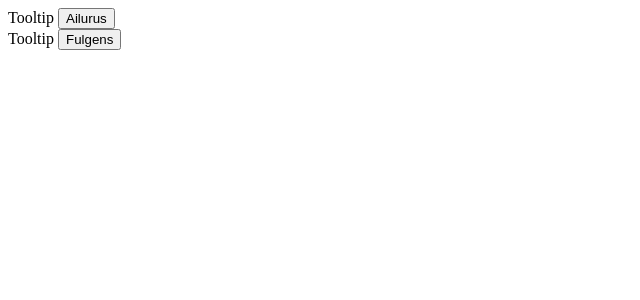
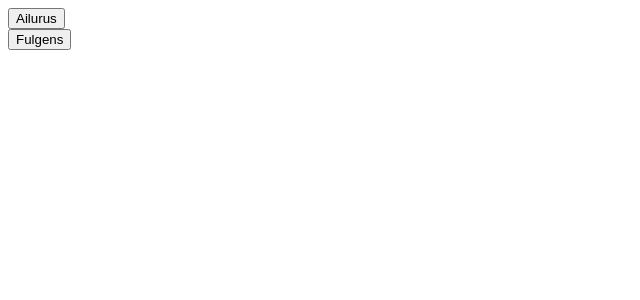
Before and after one commit to graypegg/xello-technical-test, an Angular app: page / in a window 1280 px wide. Shown: the top 300 px of the page, without its empty margins (0-640 px from the left). Built offline with nearby package versions, Linux system fonts and the light colour scheme.

Commit message:
Starting on the actual tooltip component

```diff
--- a/src/app/app.component.html
+++ b/src/app/app.component.html
@@ -1,10 +1,10 @@
-<apply-tooltip event="click" content="Wow, ya clicked">
+<apply-tooltip event="click" [content]="'Wow, ya clicked on the left button'">
   <button>
     Ailurus
   </button>
 </apply-tooltip>
 
-<apply-tooltip event="click" content="Wow, ya clicked">
+<apply-tooltip event="click" [content]="'Wow, ya clicked on the right button'">
   <button>
     Fulgens
   </button>
--- a/src/app/tooltip/apply-tooltip/apply-tooltip.component.html
+++ b/src/app/tooltip/apply-tooltip/apply-tooltip.component.html
@@ -1,4 +1,8 @@
-<div>
-  Tooltip
-  <ng-content></ng-content>
+<div class="tooltip-container">
+  <div [class]="'tooltip' + (isOpen ? ' active' : '')">
+    {{ content }}
+  </div>
+  <div (mouseover)="showTooltip()" (mouseout)="hideTooltip()">
+    <ng-content></ng-content>
+  </div>
 </div>
--- a/src/app/tooltip/apply-tooltip/apply-tooltip.component.scss
+++ b/src/app/tooltip/apply-tooltip/apply-tooltip.component.scss
@@ -0,0 +1,15 @@
+.tooltip-container {
+  position: relative;
+
+  .tooltip {
+    display: none;
+    position: absolute;
+    top: 0;
+    left: 0;
+    transform: translateY(-100%);
+
+    &.active {
+      display: block;
+    }
+  }
+}
--- a/src/app/tooltip/apply-tooltip/apply-tooltip.component.ts
+++ b/src/app/tooltip/apply-tooltip/apply-tooltip.component.ts
@@ -1,4 +1,4 @@
-import { Component, OnInit } from '@angular/core';
+import { Component, OnInit, Input } from '@angular/core';
 
 @Component({
   selector: 'apply-tooltip',
@@ -6,10 +6,19 @@ import { Component, OnInit } from '@angular/core';
   styleUrls: ['./apply-tooltip.component.scss']
 })
 export class ApplyTooltipComponent implements OnInit {
-
-  constructor() { }
+  @Input() content: string
+  isOpen: boolean
 
   ngOnInit() {
+    this.isOpen = false
+  }
+
+  showTooltip() {
+    this.isOpen = true
+  }
+
+  hideTooltip() {
+    this.isOpen = false
   }
 
 }
```
